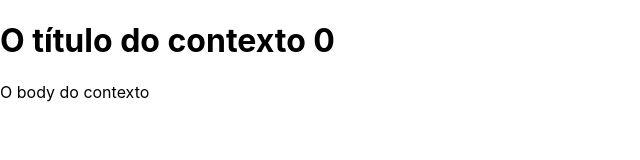
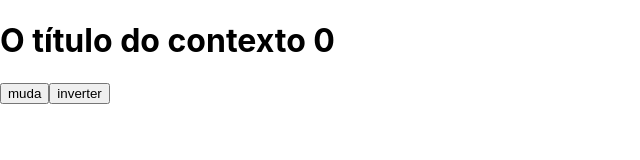
Before and after one commit to felipesauer/course-reactjs-nextjs, a React (Create React App) app in the folder project-2/: page / in a window 1280 px wide. Shown: the top 160 px of the page, without its empty margins (0-640 px from the left). Built offline with nearby package versions, Linux system fonts and the light colour scheme.

Commit message:
- commit project-2

```diff
--- a/project-2/src/App.js
+++ b/project-2/src/App.js
@@ -1,12 +1,44 @@
+import { useReducer } from 'react';
+import { globalState } from './contexts/AppContext/data';
 import './App.css';
-import { AppContext } from './contexts/AppContext';
-import { Div } from './components/Div';
+
+const reducer = (state, action) => {
+  switch (action.type) {
+    case 'muda': {
+      console.log('Chamou muda', action.payload);
+      return { ...state, title: action.payload };
+    }
+    case 'inverter': {
+      console.log('Chamou inverter');
+      const { title } = state;
+      return { ...state, title: title.split('').reverse().join('') };
+    }
+  }
+  return { ...state };
+};
 
 function App() {
+  const [state, dispatch] = useReducer(reducer, globalState);
+  // eslint-disable-next-line no-unused-vars
+  const { counter, title, body } = state;
+
   return (
-    <AppContext>
-      <Div />
-    </AppContext>
+    <div>
+      <h1>
+        {title} {counter}
+      </h1>
+      <button
+        onClick={() =>
+          dispatch({
+            type: 'muda',
+            payload: new Date().toLocaleDateString('pt-BR'),
+          })
+        }
+      >
+        muda
+      </button>
+      <button onClick={() => dispatch({ type: 'inverter' })}>inverter</button>
+    </div>
   );
 }
 
```
